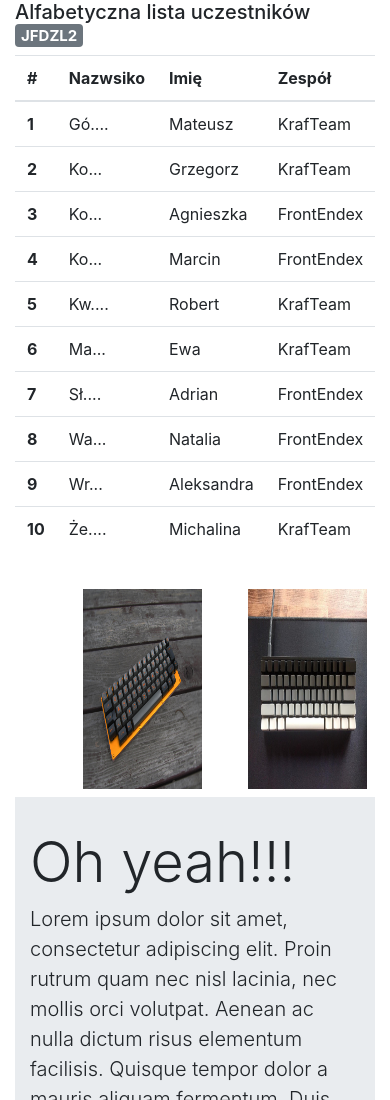
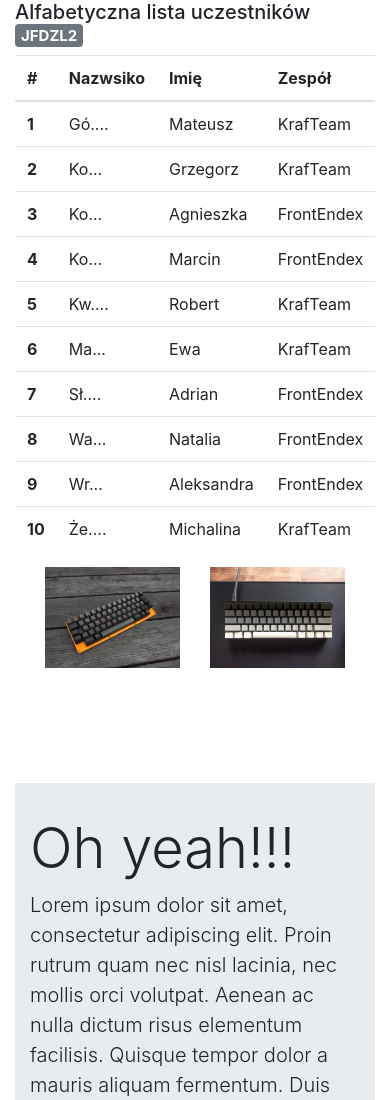
Before and after one commit to EwaWisimito/Praca_domowa, a plain HTML site: page index.html in a window 390 px wide. Shown: the top 1100 px of the page. Drawn offline with nearby package versions, Linux system fonts and the light colour scheme; a script that the page names is missing.

Commit message:
almost responsive image

```diff
--- a/index.html
+++ b/index.html
@@ -6,10 +6,11 @@
     <meta http-equiv="X-UA-Compatible" content="IE=edge">
     <title>HOMEWORK</title>
     <meta name="viewport" content="width=device-width, initial-scale=1">
-    <link rel="stylesheet" type="text/css" media="screen" href="main.css" />
+
     <script src="main.js"></script>
     <link rel="stylesheet" href="https://stackpath.bootstrapcdn.com/bootstrap/4.1.3/css/bootstrap.min.css" integrity="sha384-MCw98/SFnGE8fJT3GXwEOngsV7Zt27NXFoaoApmYm81iuXoPkFOJwJ8ERdknLPMO"
         crossorigin="anonymous">
+    <link rel="stylesheet" type="text/css" media="screen" href="main.css" />
 </head>
 
 <body>
@@ -95,10 +96,14 @@
 
             </tbody>
         </table>
-        <div style="height: 200px; margin: 30px;"class="container d-flex flex-row bd-highlight mb-3 d-sm-flex flex-xs-column">
+        <div  class="container img_container d-flex flex-row bd-highlight mb-3 d-sm-flex flex-xs-column">
 
-                <div class="p-2 bd-highlight"><img src="tlo.jpg" style="height: 200px; width: 500px;" class="img-fluid col-sm-12 row-lg" alt="Responsive image"></div>
-                <div class="p-2 bd-highlight"><img src="tlo2.jpg" style="height: 200px; width: 500px;" class="img-fluid d-flex col-sm-12 row-lg" alt="Responsive image"></div>
+            <div class=" col-md-6">
+                <img src="tlo.jpg"  class="img-fluid " alt="Responsive image">
+                </div>
+            <div class=" col-md-6">
+                <img src="tlo2.jpg"  class="img-fluid" alt="Responsive image">
+                </div>
 
         </div>
         <div class="jumbotron jumbotron-fluid">
@@ -117,7 +122,7 @@
         <footer class="font-weight-bold d-flex justify-content-around">
             <p></p>
             <p></p>
-            <p > Christian <br>
+            <p> Christian <br>
                 Gr.....</p>
 
         </footer>
--- a/main.css
+++ b/main.css
@@ -1,5 +1,8 @@
-.img {
-    height: 180px;
-
+.img_container {
+    height: 200px;
+    overflow: hidden;
 
 }
+.img_fluid {
+    height: 200px;
+}
```
